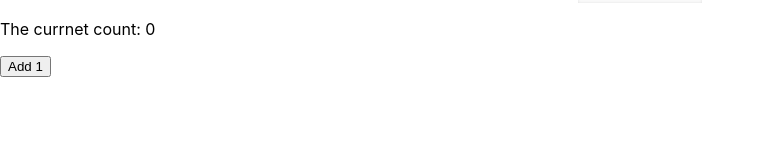
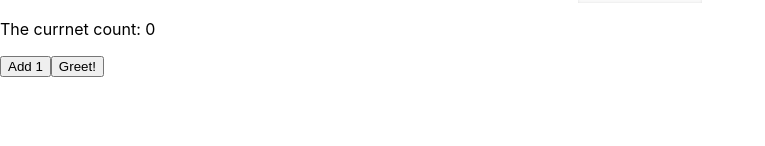
Before and after one commit to rickstylz01/react-playground, a React (Create React App) app: page / in a window 1280 px wide. Shown: the part 138-284 px from the top of the page, without its empty margins (0-765 px from the left). Built offline with nearby package versions, Linux system fonts and the light colour scheme.

Commit message:
trying to add default props

```diff
--- a/src/App.js
+++ b/src/App.js
@@ -11,7 +11,7 @@ class App extends Component {
         <Messages name="Messages" unread={0}/>
         <Messages name="Notifications" unread={10}/>
         <TheDate />
-        <Counter />
+        <Counter count={123} />
       </div>
     );
   }
--- a/src/state/Counter.js
+++ b/src/state/Counter.js
@@ -1,17 +1,25 @@
 import React from 'react';
 
 class Counter extends React.Component {
+  static defaultProps = { step: 3}
   constructor(props) {
+    console.log('props in constructor', props)
     super(props)
     this.state = {
-      count: 0
+      count: 0,
+      name: 'gino',
+      step: 5
     };
   }
   handleButtonClick = () => {
-    const newCount = this.state.count + 1
+    console.log('props in handleButtonClick', this.props)
+    console.log('state in handleButtonClick', this.state)
     this.setState({
-      count: newCount
+      count: this.state.count + this.state.step
     })
+  }
+  greet = () => {
+    alert('Hello ' + this.state.name)
   }
   render() {
     return(
@@ -20,6 +28,9 @@ class Counter extends React.Component {
         <button onClick={ this.handleButtonClick }>
           Add 1
         </button>
+        <button onClick={ this.greet }>
+          Greet!
+        </button>
       </div>
     )
   }
```
